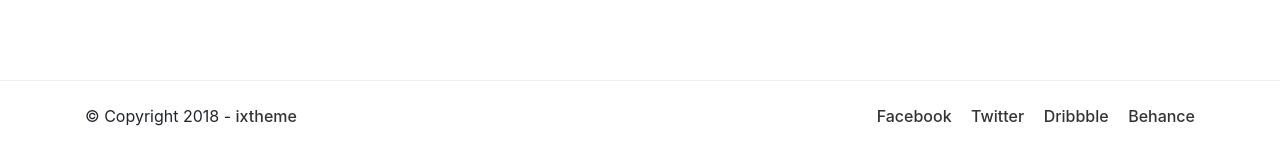
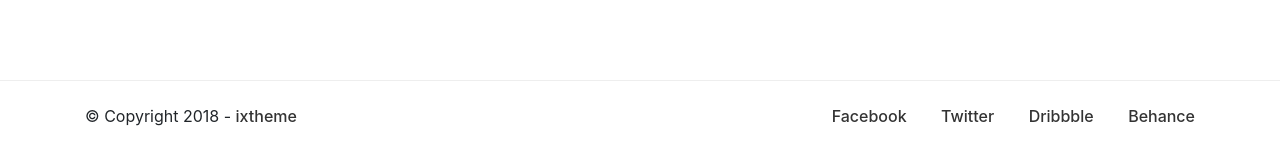
Before and after one commit to dimitri-Egolo/nedsoft, a Django app: template nedsoft/templates/index.html in a window 1280 px wide. Shown: the part 3508-3675 px from the top of the page. Run offline with Django 3.2, Linux system fonts and the light colour scheme; the template is opened without the code that fills it, so the values that code supplies are empty; some libraries are stand-ins or nearby versions.

Commit message:
styling social media links

```diff
--- a/nedsoft/static/css/style.css
+++ b/nedsoft/static/css/style.css
@@ -762,6 +762,12 @@ footer {
 	margin-left: 15px;
 }
 
+.footer_nav a {
+	list-style: none;
+	display: inline-block;
+	margin-left: 15px;
+}
+
 footer a {
 	color: #333;
 	font-weight: 500;
```
Also changed, not shown: 1 other file.
